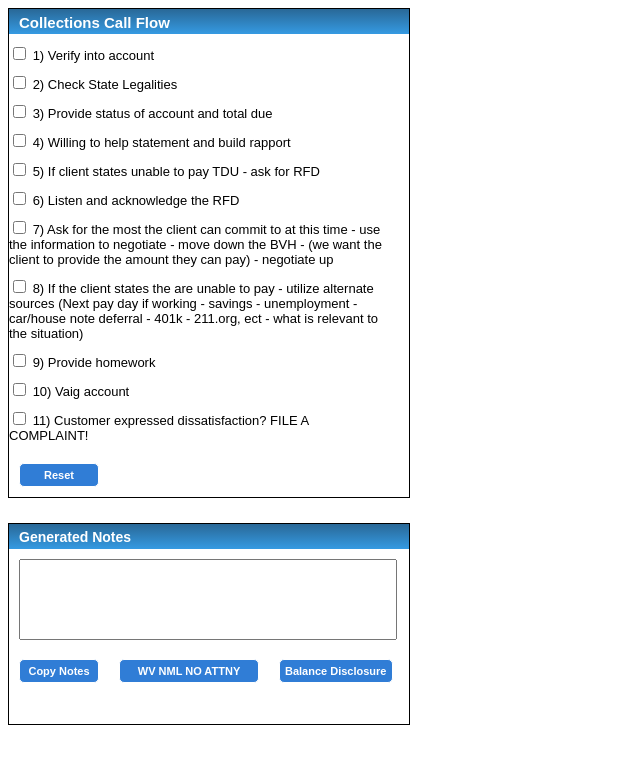
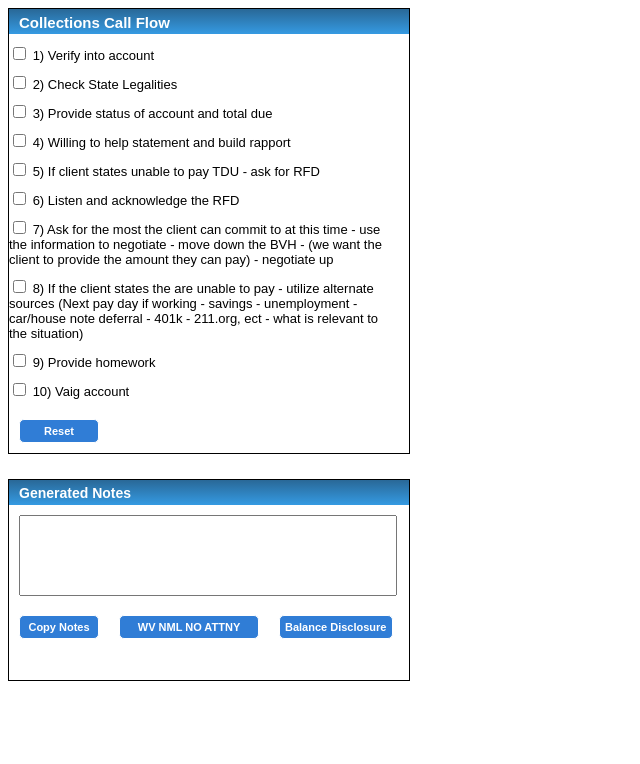
Before and after one commit to MHolt193/collectionscallflow, a plain HTML site: page index.html in a window 1280 px wide. Shown: the whole page, without its empty margins (0-640 px from the left). Drawn offline with Linux system fonts and the light colour scheme.

Commit message:
Update index.html

```diff
--- a/index.html
+++ b/index.html
@@ -72,10 +72,6 @@
         <input type="checkbox" name="vaig" id="vaig" />
         <label for="vaig">10) Vaig account</label>
       </div>
-      <div class="listItem">
-        <input type="checkbox" name="complaint" id="complaint" />
-        <label for="complaint">11) Customer expressed dissatisfaction? FILE A COMPLAINT!</label>
-      </div>
       <div class="btn-container">
         <button type="reset" class="btn" id="reset">Reset</button>
       </div>
```
